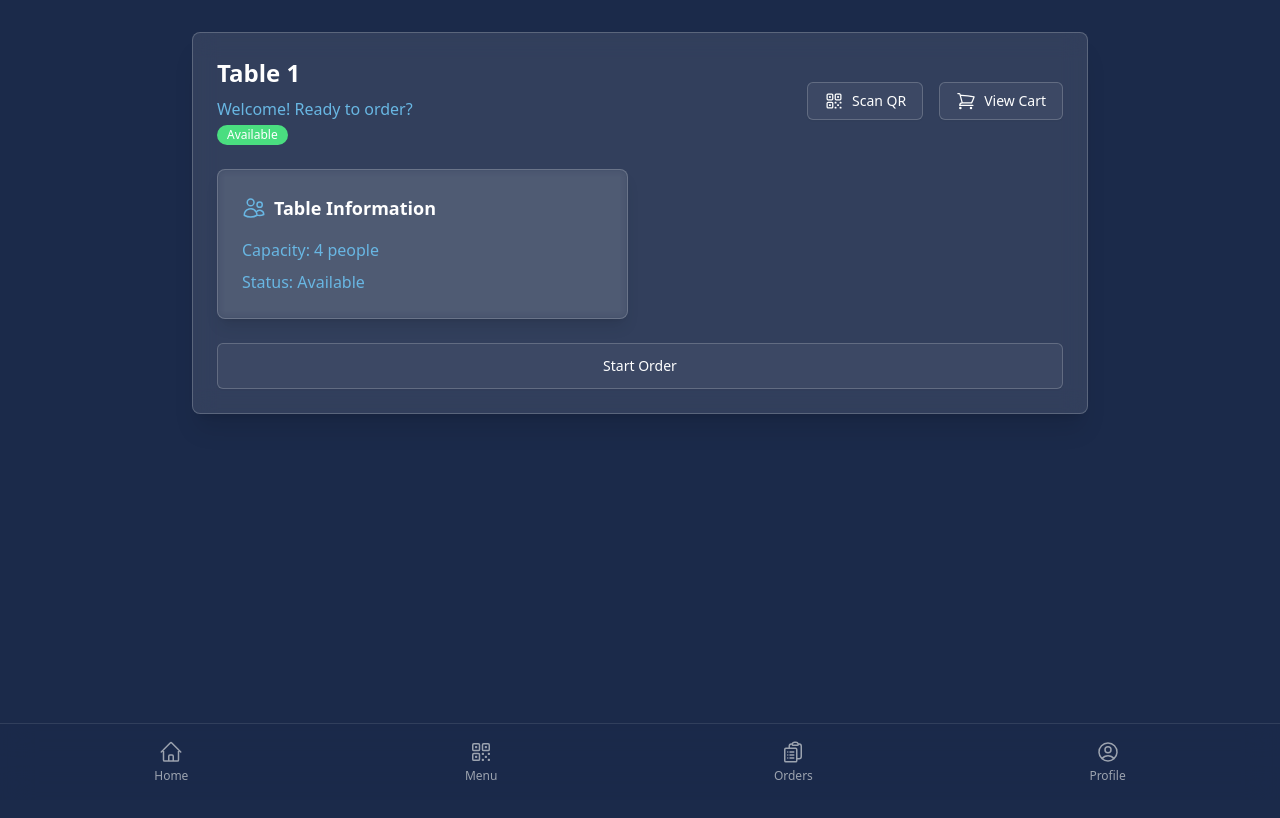
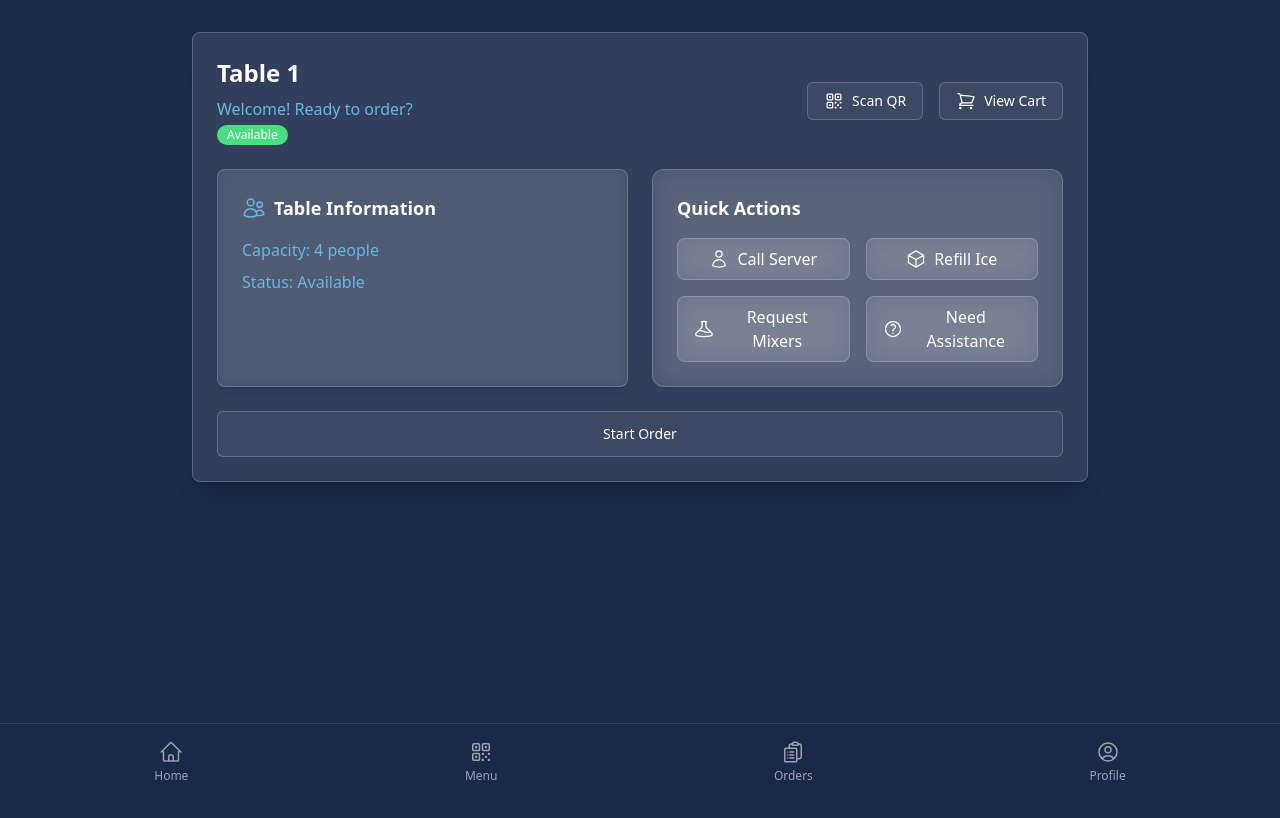
Before and after one commit to AGASocial/bottcierge, a React (Vite) app: page /table/1 in a window 1280 px wide. Shown: the top 818 px of the page. Built offline with nearby package versions, Linux system fonts and the light colour scheme; no server answers.

Commit message:
Quick actions

```diff
--- /dev/null
+++ b/src/components/table/QuickActions.tsx
@@ -0,0 +1,131 @@
+import React, { useState } from 'react';
+import { motion, AnimatePresence } from 'framer-motion';
+import { useDispatch, useSelector } from 'react-redux';
+import { AppDispatch, RootState } from '../../store';
+import { createServiceRequest } from '../../store/slices/serviceRequestSlice';
+import {
+  UserIcon,
+  CubeIcon,
+  BeakerIcon,
+  QuestionMarkCircleIcon,
+} from '@heroicons/react/24/outline';
+
+interface QuickActionButtonProps {
+  label: string;
+  onClick: () => void;
+  icon?: React.ReactNode;
+  loading?: boolean;
+}
+
+const QuickActionButton: React.FC<QuickActionButtonProps> = ({
+  label,
+  onClick,
+  icon,
+  loading = false
+}) => {
+  const [isAnimating, setIsAnimating] = useState(false);
+  const [showNotification, setShowNotification] = useState(false);
+
+  const handleClick = async () => {
+    if (loading) return;
+
+    setIsAnimating(true);
+    await onClick();
+    setShowNotification(true);
+
+    // Reset animation after 2 seconds
+    setTimeout(() => {
+      setIsAnimating(false);
+      setShowNotification(false);
+    }, 2000);
+  };
+
+  return (
+    <div className="relative">
+      <motion.button
+        onClick={handleClick}
+        disabled={loading}
+        className={`w-full flex items-center justify-center px-4 py-2 rounded-lg text-white
+          ${isAnimating ? 'bg-electric-blue' : 'bg-white/10'}
+          ${loading ? 'opacity-50 cursor-not-allowed' : 'hover:bg-opacity-90'}
+          backdrop-blur-md border border-white/20
+          transition-all duration-200`}
+        animate={{
+          scale: isAnimating ? 0.95 : 1,
+        }}
+        whileTap={{ scale: loading ? 1 : 0.95 }}
+      >
+        {icon && <span className="mr-2">{icon}</span>}
+        {loading ? 'Sending...' : label}
+      </motion.button>
+
+      <AnimatePresence>
+        {showNotification && (
+          <motion.div
+            initial={{ opacity: 0, y: 10 }}
+            animate={{ opacity: 1, y: 0 }}
+            exit={{ opacity: 0, y: -10 }}
+            className="absolute top-full left-0 right-0 mt-2 p-2 bg-electric-blue text-white text-sm rounded-md text-center"
+          >
+            Request sent successfully!
+          </motion.div>
+        )}
+      </AnimatePresence>
+    </div>
+  );
+};
+
+interface QuickActionsProps {
+  tableId: string;
+}
+
+const QuickActions: React.FC<QuickActionsProps> = ({ tableId }) => {
+  const dispatch = useDispatch<AppDispatch>();
+  const { loading } = useSelector((state: RootState) => state.serviceRequest);
+
+  const handleServiceRequest = async (type: string) => {
+    await dispatch(createServiceRequest({ tableId, type }));
+  };
+
+  const quickActions = [
+    {
+      label: 'Call Server',
+      onClick: () => handleServiceRequest('server'),
+      icon: <UserIcon className="h-5 w-5" />,
+    },
+    {
+      label: 'Refill Ice',
+      onClick: () => handleServiceRequest('ice'),
+      icon: <CubeIcon className="h-5 w-5" />,
+    },
+    {
+      label: 'Request Mixers',
+      onClick: () => handleServiceRequest('mixers'),
+      icon: <BeakerIcon className="h-5 w-5" />,
+    },
+    {
+      label: 'Need Assistance',
+      onClick: () => handleServiceRequest('assistance'),
+      icon: <QuestionMarkCircleIcon className="h-5 w-5" />,
+    },
+  ];
+
+  return (
+    <div className="glass-card p-6">
+      <h2 className="text-lg font-semibold text-white mb-4">Quick Actions</h2>
+      <div className="grid grid-cols-1 sm:grid-cols-2 gap-4">
+        {quickActions.map((action) => (
+          <QuickActionButton
+            key={action.label}
+            label={action.label}
+            onClick={action.onClick}
+            icon={action.icon}
+            loading={loading}
+          />
+        ))}
+      </div>
+    </div>
+  );
+};
+
+export default QuickActions;
--- a/src/pages/Home.tsx
+++ b/src/pages/Home.tsx
@@ -110,19 +110,19 @@ const Home: React.FC = () => {
             onClick={() => handleRefill('Ice is on the way!')}
             className="btn-secondary"
           >
-            Refill ice
+            Refill Ice
           </button>
           <button
             onClick={() => handleRefill('Mixers are on the way!')}
             className="btn-secondary"
           >
-            Refill mixers
+            Refill Mixers
           </button>
           <button
             onClick={() => handleRefill('Ice & mixers are on the way!')}
             className="btn-secondary"
           >
-            Refill ice & mixers
+            Refill Ice & Mixers
           </button>
         </div>
       </div>
--- a/src/pages/Table.tsx
+++ b/src/pages/Table.tsx
@@ -11,6 +11,7 @@ import { getTableById, setQRScanning } from '../store/slices/tableSlice';
 import { createOrder } from '../store/slices/orderSlice';
 import QRScanner from '../components/scanner/QRScanner';
 import Cart from '../components/cart/Cart';
+import QuickActions from '../components/table/QuickActions';
 import type { AppDispatch, RootState } from '../store';
 import { useNavigate } from 'react-router-dom';
 
@@ -111,6 +112,9 @@ const Table: React.FC = () => {
                 )}
               </div>
             </div>
+
+            {/* Add QuickActions component */}
+            <QuickActions tableId={currentTable.id} />
           </div>
 
           <div className="mt-6">
--- a/src/store/index.ts
+++ b/src/store/index.ts
@@ -4,6 +4,7 @@ import orderReducer from './slices/orderSlice';
 import menuReducer from './slices/menuSlice';
 import tableReducer from './slices/tableSlice';
 import venueReducer from './slices/venueSlice';
+import serviceRequestReducer from './slices/serviceRequestSlice';
 
 export const store = configureStore({
   reducer: {
@@ -12,6 +13,7 @@ export const store = configureStore({
     menu: menuReducer,
     table: tableReducer,
     venue: venueReducer,
+    serviceRequest: serviceRequestReducer,
   },
   middleware: (getDefaultMiddleware) =>
     getDefaultMiddleware({
--- /dev/null
+++ b/src/store/slices/serviceRequestSlice.ts
@@ -0,0 +1,68 @@
+import { createSlice, createAsyncThunk } from '@reduxjs/toolkit';
+
+interface ServiceRequest {
+  id: string;
+  tableId: string;
+  type: string;
+  status: 'pending' | 'completed' | 'cancelled';
+  createdAt: string;
+}
+
+interface ServiceRequestState {
+  requests: ServiceRequest[];
+  loading: boolean;
+  error: string | null;
+}
+
+const initialState: ServiceRequestState = {
+  requests: [],
+  loading: false,
+  error: null,
+};
+
+export const createServiceRequest = createAsyncThunk(
+  'serviceRequest/create',
+  async ({ tableId, type }: { tableId: string; type: string }) => {
+    // TODO: Replace with actual API call
+    const mockResponse = {
+      id: Math.random().toString(36).substr(2, 9),
+      tableId,
+      type,
+      status: 'pending',
+      createdAt: new Date().toISOString(),
+    };
+
+    // Simulate API delay
+    await new Promise(resolve => setTimeout(resolve, 500));
+
+    return mockResponse as ServiceRequest;
+  }
+);
+
+const serviceRequestSlice = createSlice({
+  name: 'serviceRequest',
+  initialState,
+  reducers: {
+    clearError: (state) => {
+      state.error = null;
+    },
+  },
+  extraReducers: (builder) => {
+    builder
+      .addCase(createServiceRequest.pending, (state) => {
+        state.loading = true;
+        state.error = null;
+      })
+      .addCase(createServiceRequest.fulfilled, (state, action) => {
+        state.loading = false;
+        state.requests.push(action.payload);
+      })
+      .addCase(createServiceRequest.rejected, (state, action) => {
+        state.loading = false;
+        state.error = action.error.message || 'Failed to create service request';
+      });
+  },
+});
+
+export const { clearError } = serviceRequestSlice.actions;
+export default serviceRequestSlice.reducer;
```
